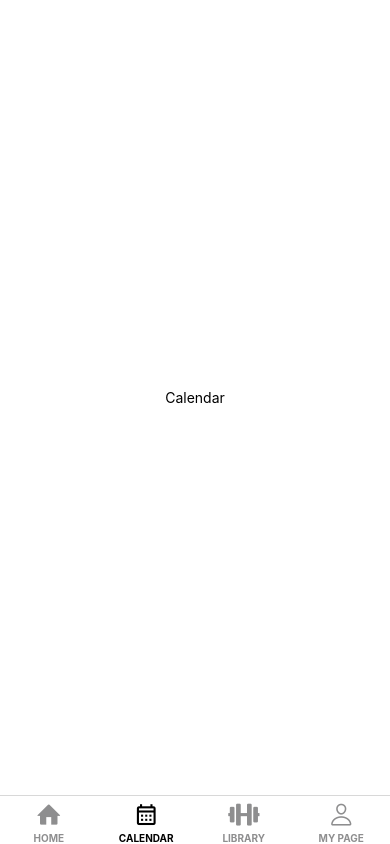
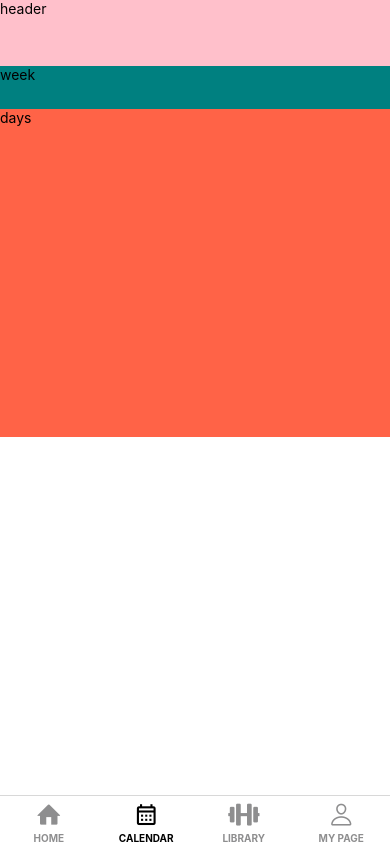
Before and after one commit to jhchoi1182/Bunnit, a React Native app: screen /CALENDAR in a window 390 px wide. Built offline with nearby package versions, Linux system fonts and the light colour scheme.

Commit message:
Level 2 :✨기본 틀 작업

```diff
--- a/App.js
+++ b/App.js
@@ -4,7 +4,7 @@ import Navigation from "./src/Share/Navigation";
 export default function App() {
   return (
     <>
-      <StatusBar style="auto" />
+      <StatusBar style="auto" translucent={false} backgroundColor="transparent" />
       <Navigation />
     </>
   );
--- a/src/Screens/Calendar.jsx
+++ b/src/Screens/Calendar.jsx
@@ -1,12 +1,20 @@
-import { Text, View } from "react-native";
-import { common } from "../Styles/UI";
+import { StyleSheet, View } from "react-native";
+import CalendarContainer from "../components/Calendar/CalendarContainer";
+import { theme } from "../Styles/Theme";
 
 const Calendar = () => {
   return (
-    <View style={common.container}>
-      <Text>Calendar</Text>
+    <View style={styles.container}>
+      <CalendarContainer />
     </View>
   );
 };
 
 export default Calendar;
+
+const styles = StyleSheet.create({
+  container: {
+    flex: 1,
+    backgroundColor: theme.bg,
+  },
+});
--- /dev/null
+++ b/src/components/Calendar/CalendarContainer.jsx
@@ -0,0 +1,37 @@
+import { StyleSheet, Text, View } from "react-native";
+
+const CalendarContainer = () => {
+  return (
+    <View style={styles.container}>
+      <View style={styles.header}>
+        <Text>header</Text>
+      </View>
+      <View style={styles.week}>
+        <Text>week</Text>
+      </View>
+      <View style={styles.days}>
+        <Text>days</Text>
+      </View>
+    </View>
+  );
+};
+
+export default CalendarContainer;
+
+const styles = StyleSheet.create({
+  container: {
+    flex: 0.55,
+  },
+  header: {
+    flex: 0.15,
+    backgroundColor: "pink",
+  },
+  week: {
+    flex: 0.1,
+    backgroundColor: "teal",
+  },
+  days: {
+    flex: 0.75,
+    backgroundColor: "tomato",
+  },
+});
```
